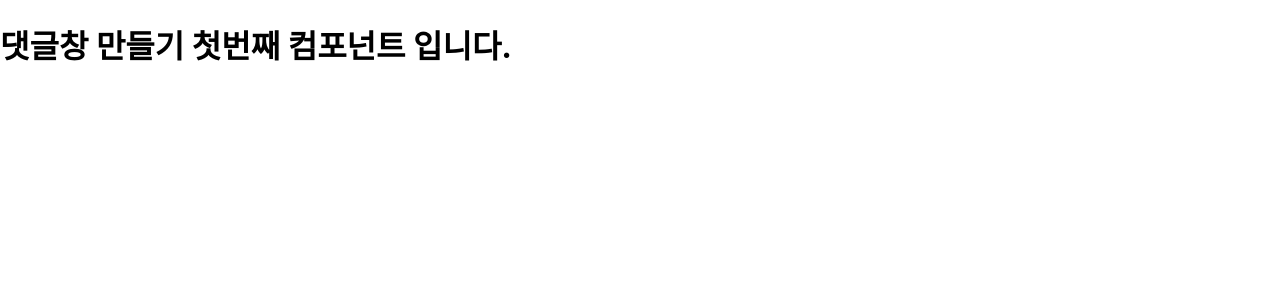
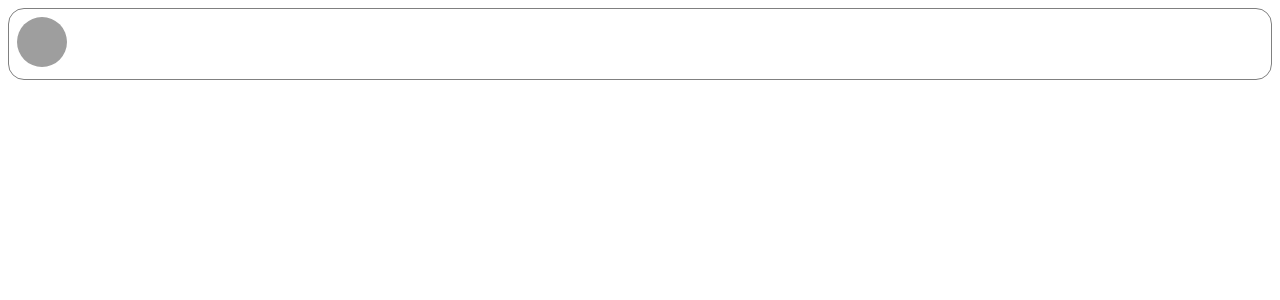
Before and after one commit to matt700395/react_test, a React (Create React App) app: page / in a window 1280 px wide. Shown: the top 300 px of the page. Built offline with nearby package versions, Linux system fonts and the light colour scheme; grey boxes are pictures that could not be loaded.

Commit message:
comment box making

```diff
--- a/src/1010/Comment.jsx
+++ b/src/1010/Comment.jsx
@@ -33,10 +33,20 @@ const styles = {
 };
 
 function Comment(props) {
+    return (
+        <div style={styles.wrapper}>
+            <div style={styles.imageContainer}>
+                <img alt =""
+                    src= "https://upload.wikimedia.org/wikipedia/commons/8/89/Portrait_Placeholder.png"
+                    style={styles.image} />
+            </div>
 
-    return (
-        <div>
-            <h1>댓글창 만들기 첫번째 컴포넌트 입니다.</h1>
+            <div style={styles.contentContainer}>
+                <span style={styles.nameText}>{props.name}</span>
+                <span style={styles.commentText}>
+                    {props.comment}
+                </span>
+            </div>
         </div>
     );
 }
```
